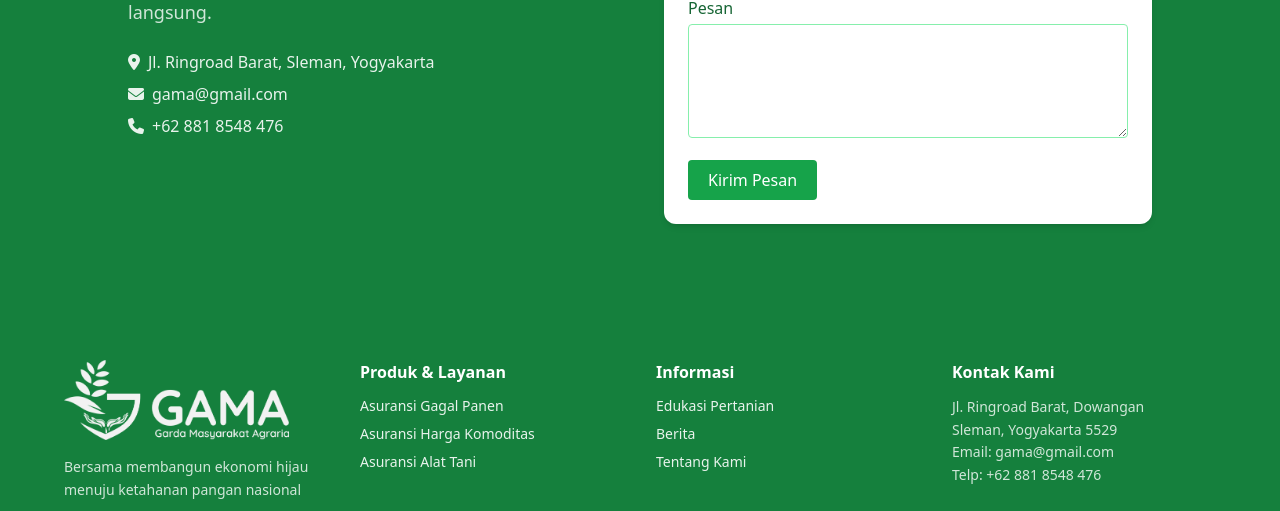
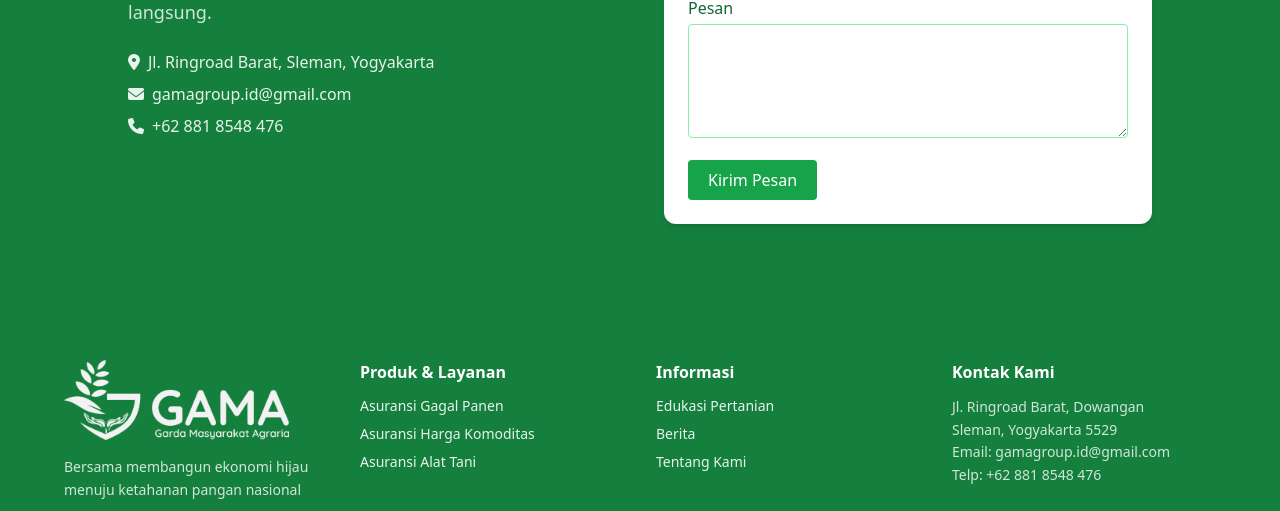
Before and after one commit to ilhamust/gama-project, a Vue app: page / in a window 1280 px wide. Shown: the part 4134-4645 px from the top of the page. Built offline with nearby package versions, Linux system fonts and the light colour scheme.

Commit message:
updateEmail

```diff
--- a/src/components/LandingPage/ContactSection.vue
+++ b/src/components/LandingPage/ContactSection.vue
@@ -9,7 +9,7 @@
         </p>
         <ul class="mt-6 space-y-2 text-white/90">
           <li><i class="fas fa-map-marker-alt mr-2"></i>Jl. Ringroad Barat, Sleman, Yogyakarta</li>
-          <li><i class="fas fa-envelope mr-2"></i>gama@gmail.com</li>
+          <li><i class="fas fa-envelope mr-2"></i>gamagroup.id@gmail.com</li>
           <li><i class="fas fa-phone mr-2"></i>+62 881 8548 476</li>
         </ul>
       </div>
--- a/src/components/Layout.vue
+++ b/src/components/Layout.vue
@@ -201,7 +201,7 @@ onUnmounted(() => {
           <p class="text-sm text-white/80 leading-relaxed">
             Jl. Ringroad Barat, Dowangan<br />
             Sleman, Yogyakarta 5529<br />
-            Email: <a href="mailto:gama@gmail.com">gama@gmail.com</a><br />
+            Email: <a href="mailto:gamagroup.id@gmail.com">gamagroup.id@gmail.com</a><br />
             Telp: <a href="tel:+628818548476">+62 881 8548 476</a>
           </p>
         </div>
```
